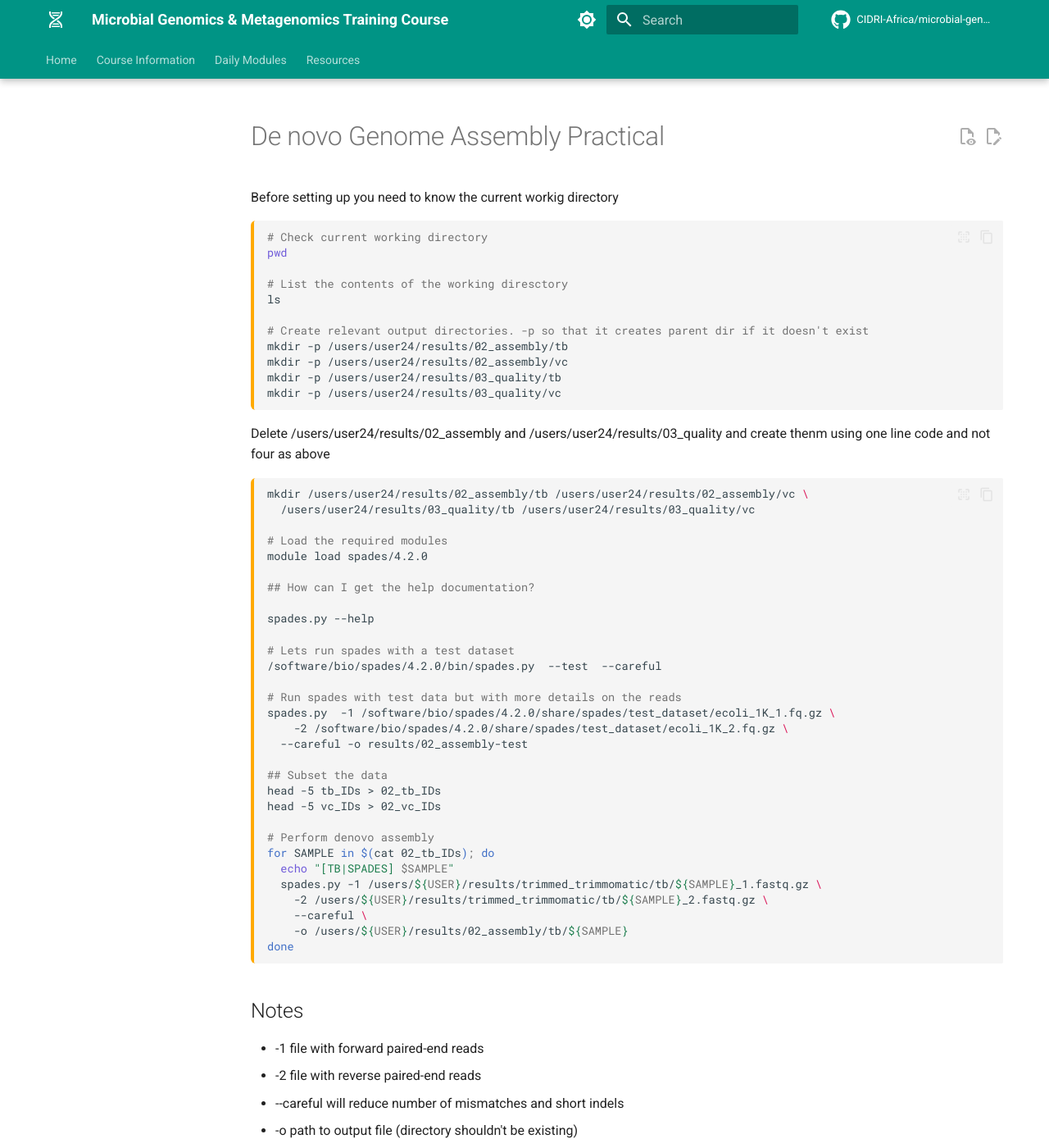
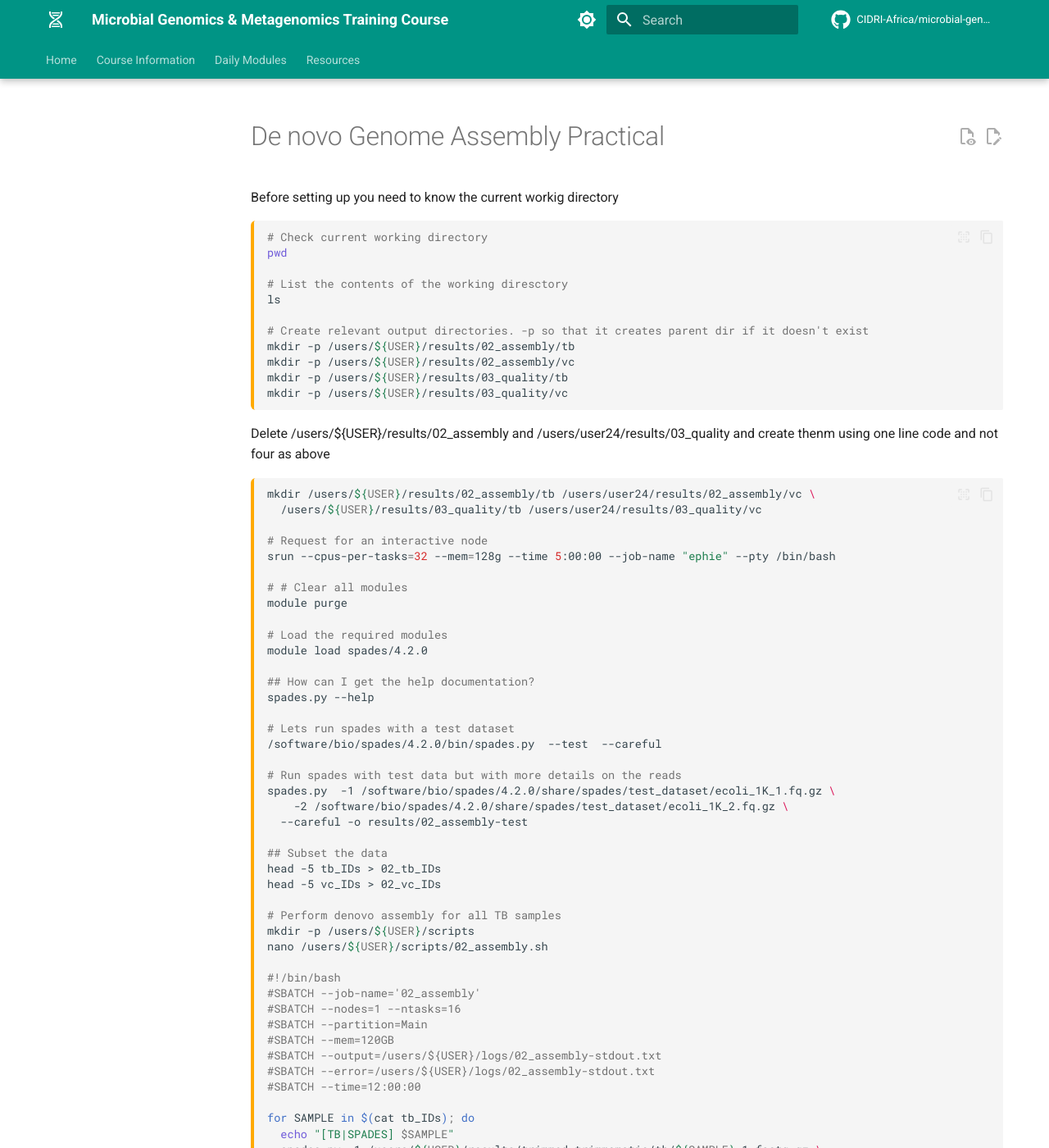
Before and after one commit to mamanambiya/microbial-genomics-training, an MkDocs documentation site: the page built from docs_src/day3/practical_genome_assmbly.md, in a window 1280 px wide and 1400 px high. Shown: the whole window at 82% size. Built offline with MkDocs 1.6.1 and Material for MkDocs 9.7.7, drawn with Linux system fonts in a browser that asks for light colours; comment, search, counter and statistics services are not loaded; some of the changed text lies outside the part shown.

Commit message:
Update practical_genome_assmbly.md

````diff
--- a/docs_src/day3/practical_genome_assmbly.md
+++ b/docs_src/day3/practical_genome_assmbly.md
@@ -9,23 +9,28 @@ pwd
 ls
 
 # Create relevant output directories. -p so that it creates parent dir if it doesn't exist
-mkdir -p /users/user24/results/02_assembly/tb
-mkdir -p /users/user24/results/02_assembly/vc
-mkdir -p /users/user24/results/03_quality/tb
-mkdir -p /users/user24/results/03_quality/vc
+mkdir -p /users/${USER}/results/02_assembly/tb
+mkdir -p /users/${USER}/results/02_assembly/vc
+mkdir -p /users/${USER}/results/03_quality/tb
+mkdir -p /users/${USER}/results/03_quality/vc
 ```
 
-Delete /users/user24/results/02_assembly and /users/user24/results/03_quality and create thenm using one line code and not four as above
+Delete /users/${USER}/results/02_assembly and /users/user24/results/03_quality and create thenm using one line code and not four as above
 
 ```bash
-mkdir /users/user24/results/02_assembly/tb /users/user24/results/02_assembly/vc \
-  /users/user24/results/03_quality/tb /users/user24/results/03_quality/vc
+mkdir /users/${USER}/results/02_assembly/tb /users/user24/results/02_assembly/vc \
+  /users/${USER}/results/03_quality/tb /users/user24/results/03_quality/vc
+
+# Request for an interactive node
+srun --cpus-per-tasks=32 --mem=128g --time 5:00:00 --job-name "ephie" --pty /bin/bash
+
+# # Clear all modules
+module purge
 
 # Load the required modules
 module load spades/4.2.0
 
 ## How can I get the help documentation?
-
 spades.py --help
 
 # Lets run spades with a test dataset
@@ -40,14 +45,34 @@ spades.py  -1 /software/bio/spades/4.2.0/share/spades/test_dataset/ecoli_1K_1.fq
 head -5 tb_IDs > 02_tb_IDs
 head -5 vc_IDs > 02_vc_IDs
 
-# Perform denovo assembly
-for SAMPLE in $(cat 02_tb_IDs); do
+# Perform denovo assembly for all TB samples
+mkdir -p /users/${USER}/scripts
+nano /users/${USER}/scripts/02_assembly.sh
+
+#!/bin/bash
+#SBATCH --job-name='02_assembly'
+#SBATCH --nodes=1 --ntasks=16
+#SBATCH --partition=Main
+#SBATCH --mem=120GB
+#SBATCH --output=/users/${USER}/logs/02_assembly-stdout.txt
+#SBATCH --error=/users/${USER}/logs/02_assembly-stdout.txt
+#SBATCH --time=12:00:00
+
+for SAMPLE in $(cat tb_IDs); do
   echo "[TB|SPADES] $SAMPLE"
   spades.py -1 /users/${USER}/results/trimmed_trimmomatic/tb/${SAMPLE}_1.fastq.gz \
     -2 /users/${USER}/results/trimmed_trimmomatic/tb/${SAMPLE}_2.fastq.gz \
     --careful \
     -o /users/${USER}/results/02_assembly/tb/${SAMPLE}
 done
+
+## Save
+# Ctrl + O
+
+# CLOSE
+# ctrl + x
+
+sbatch /users/${USER}/scripts/02_assembly.sh
 ```
 
 ## Notes
````
Also changed, not shown: other parts of docs_src/day3/practical_genome_assmbly.md (+4 -0 lines).
